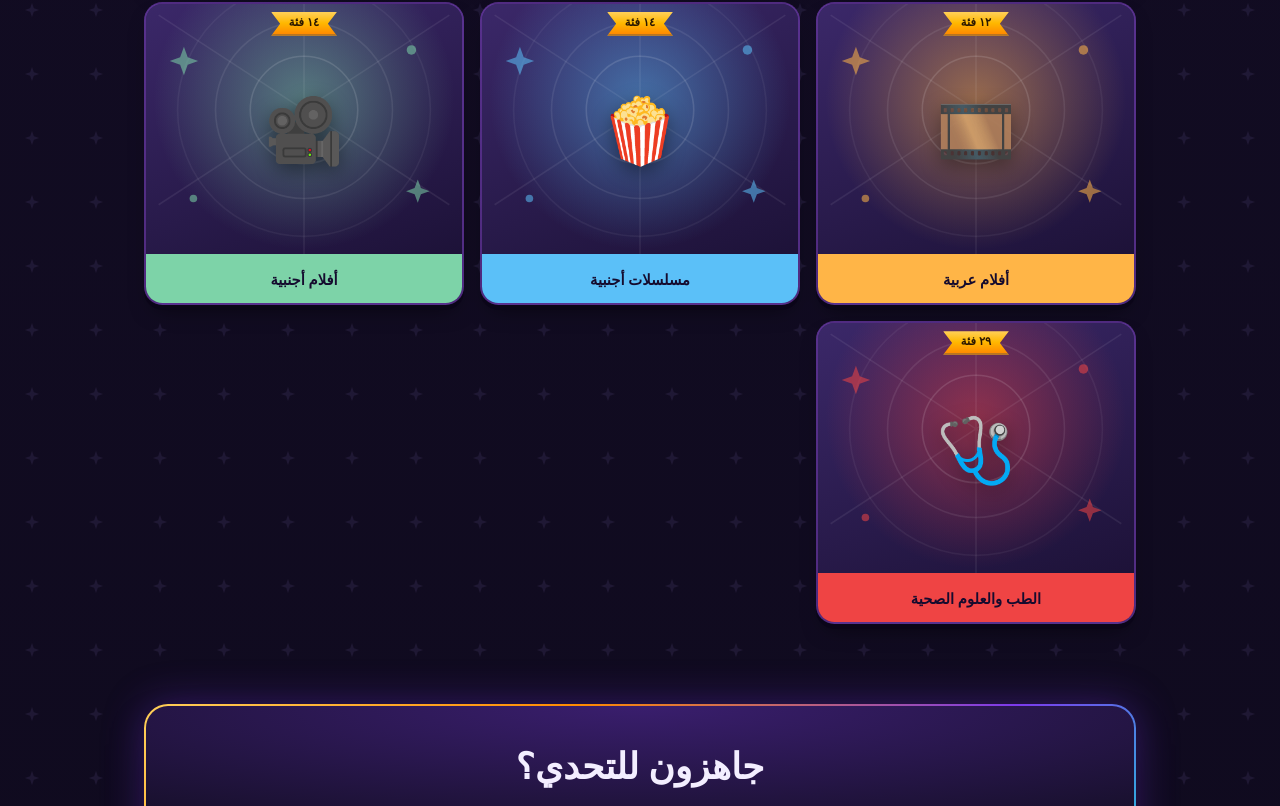
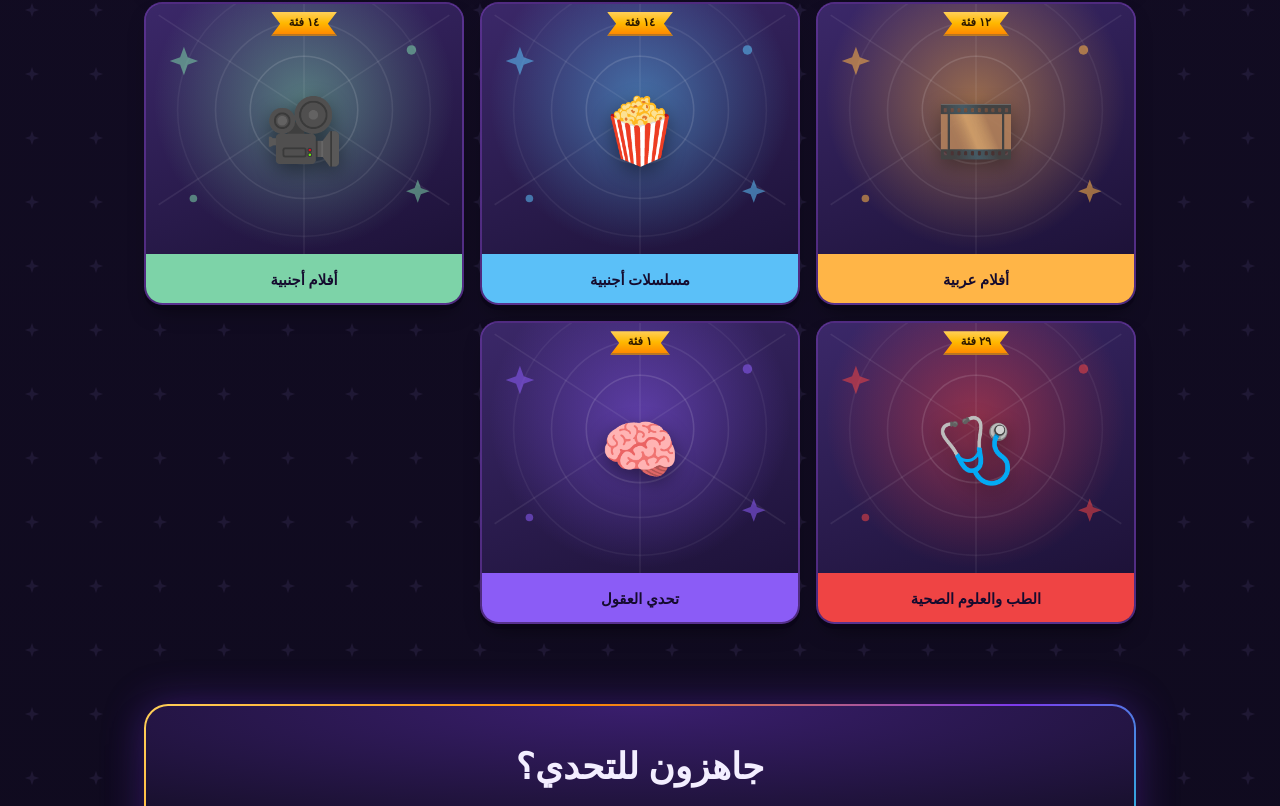
Before and after one commit to mustafa0089kaddor-tech/halba-game2, a Next.js app: page / in a window 1280 px wide. Shown: the part 2454-3260 px from the top of the page. Built offline with nearby package versions, Linux system fonts and the light colour scheme; no server answers.

Commit message:
Add files via upload

```diff
--- a/src/data/catalog.ts
+++ b/src/data/catalog.ts
@@ -1,5 +1,6 @@
 // catalog.ts: فئات لعبة «حلبة» (المجموعات GROUPS والفئات CATALOG).
 // تحديث يدوي: أُضيفت حقول الصورة الاختيارية للفئات الطبية، وفئات طبية جديدة تطابق أقسام bank.ts.
+// أُضيفت مجموعة وفئة «تحدي العقول» (iq) يدوياً.
 // تنبيه: تشغيل scripts/gen_data.py أو add_medical.mjs يعيد كتابة هذا الملف ويمحو هذه التعديلات.
 export const GROUPS = [
  {
@@ -61,6 +62,12 @@ export const GROUPS = [
   "name": "الطب والعلوم الصحية",
   "emoji": "🩺",
   "color": "#EF4444"
+ },
+ {
+  "key": "iq",
+  "name": "تحدي العقول",
+  "emoji": "🧠",
+  "color": "#8B5CF6"
  }
 ] as const;
 
@@ -1573,5 +1580,14 @@ export const CATALOG: CatalogCategory[] = [
   "imageCredit": "الصورة: ويكيميديا كومنز، والمؤلف والرخصة مذكوران في صفحة الملف",
   "imageSourceUrl": "https://commons.wikimedia.org/wiki/File:Edward_Jenner_by_James_Northcote.jpg",
   "imageLicense": "free"
+ },
+ {
+  "slug": "iq",
+  "name": "تحدي العقول",
+  "emoji": "🧠",
+  "color": "#8B5CF6",
+  "group": "iq",
+  "sort": 150,
+  "description": "ألغاز لفظية وتفكير جانبي وأحاجي منطقية وأنماط رقمية ضمن «تحدي العقول»، بثلاثة مستويات: ٢٠٠ و٤٠٠ و٦٠٠ نقطة."
  }
 ];
```
